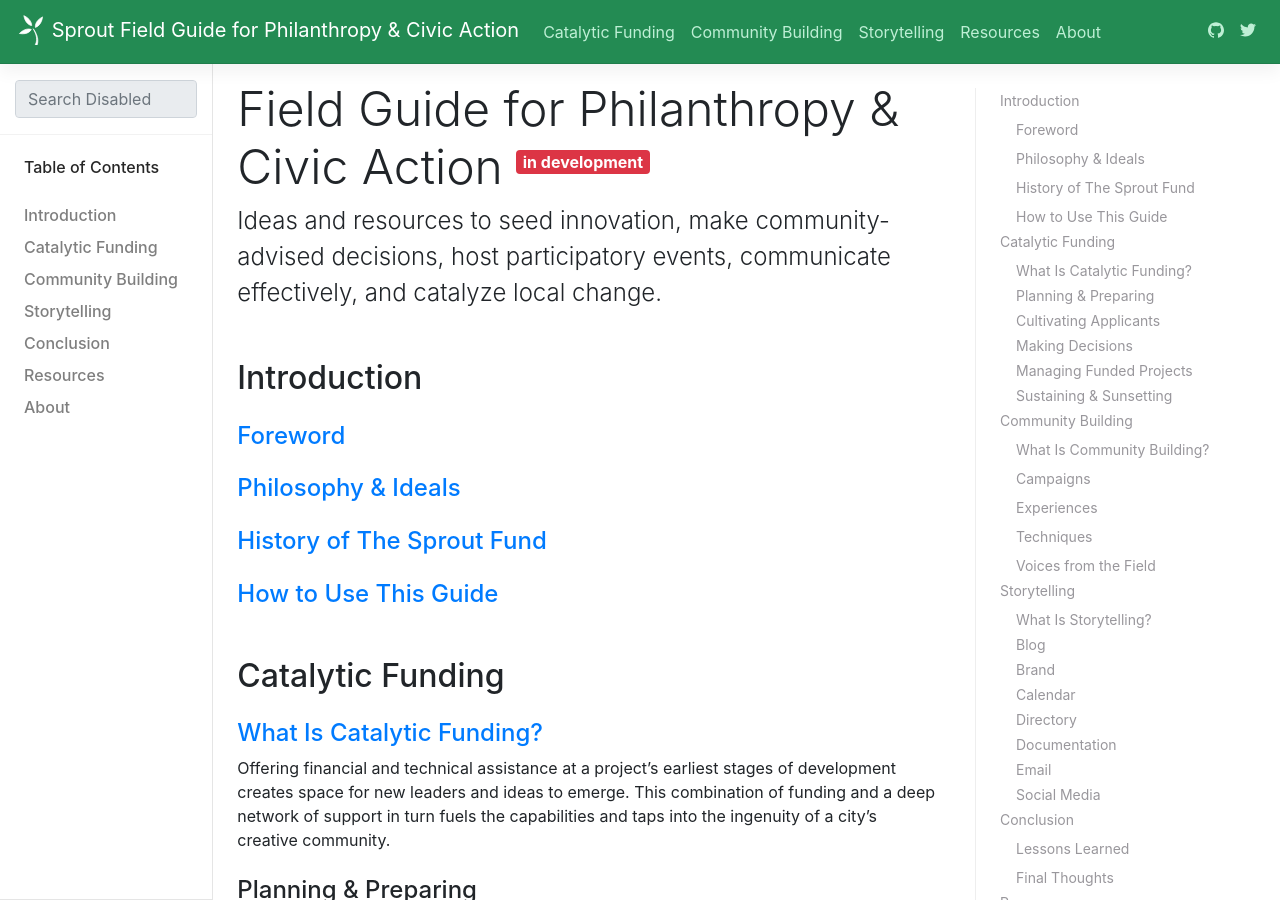
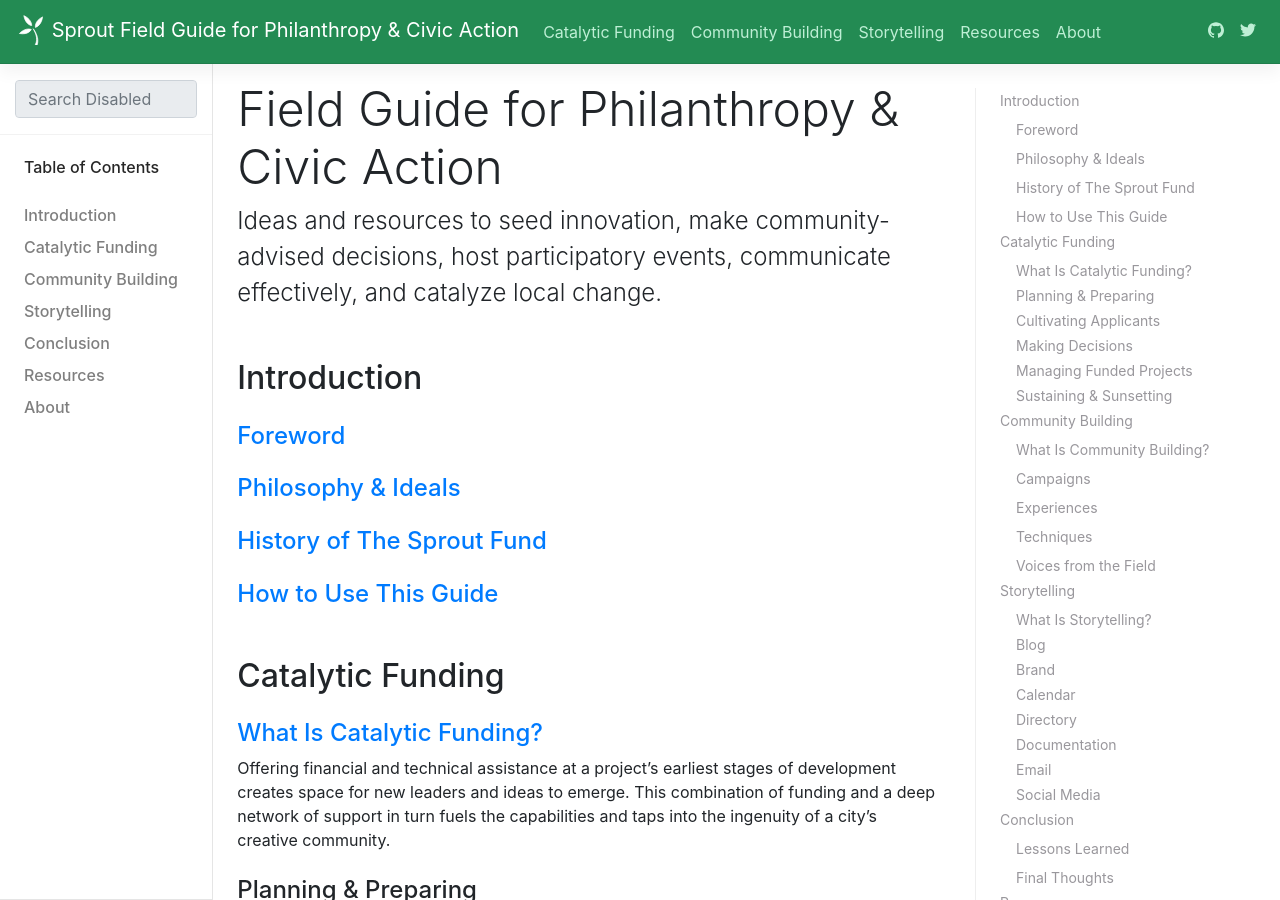
Before and after one commit to sproutfund/field-guide, a Jekyll site: the page built from index.md, in a window 1280 px wide and 900 px high. Built offline with Jekyll 4.4.1, drawn with Linux system fonts in a browser that asks for light colours; comment, search, counter and statistics services are not loaded.

Commit message:
remove page.status

```diff
--- a/index.md
+++ b/index.md
@@ -4,5 +4,4 @@
 subtitle: Ideas and resources to seed innovation, make community-advised decisions, host participatory events, communicate effectively, and catalyze local change.
 description:
 toc: true
-status: <span class="badge badge-danger">in development</span>
 ---
```
